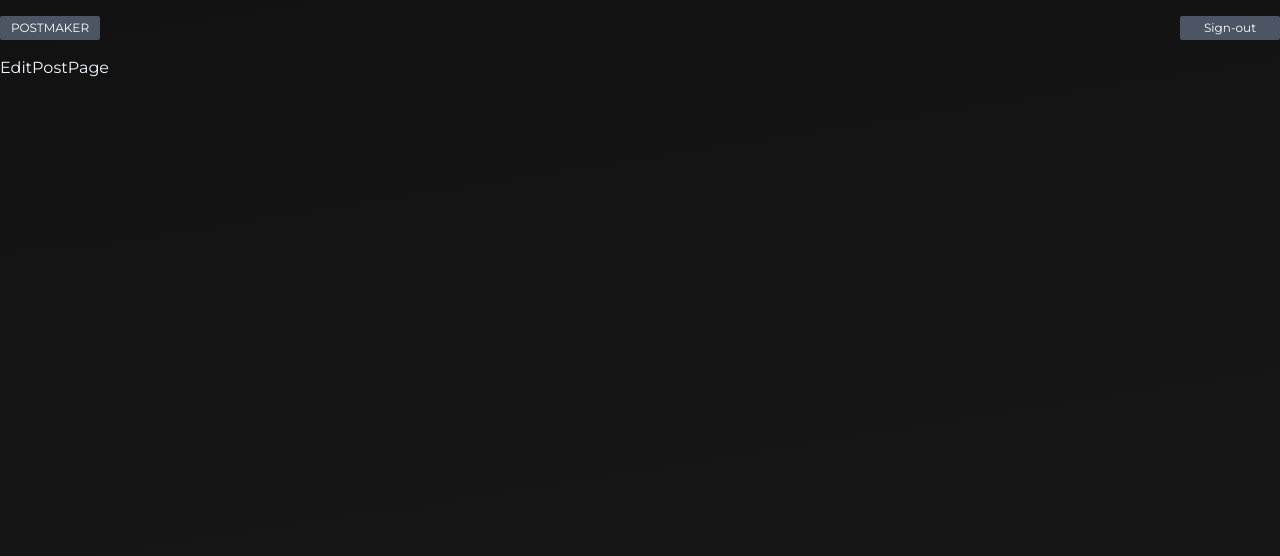
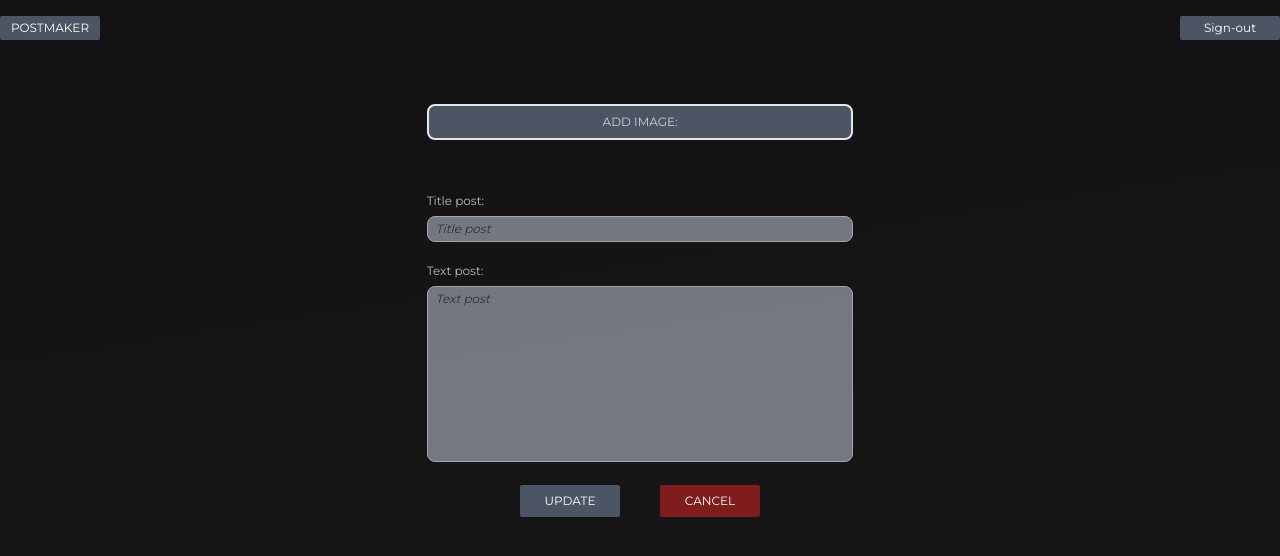
Before and after one commit to HeikkeB/PostMaker, a React (Create React App) app in the folder client/: page /1/edit in a window 1280 px wide. Shown: the top 556 px of the page. Built offline with nearby package versions, Linux system fonts and the light colour scheme; no server answers.

Commit message:
feat: make edit post

```diff
--- a/client/src/pages/EditPostPage.jsx
+++ b/client/src/pages/EditPostPage.jsx
@@ -1,5 +1,108 @@
-import React from 'react'
+import {useState, useCallback, useEffect} from 'react'
+import { useDispatch } from 'react-redux'
+import { useNavigate, useParams } from 'react-router-dom'
+import { updatePost } from '../redux/features/post/postSlice'
+import axios from '../utils/axios'
 
 export default function EditPostPage() {
-  return <div>EditPostPage</div>
+
+  const [title, setTitle] = useState('')
+  const [text, setText] = useState('')
+  const [oldImage, setOldImage] = useState('')
+  const [newImage, setNewImage] = useState('')
+
+  const dispatch = useDispatch()
+  const navigate = useNavigate()
+  const params = useParams()
+
+  const fetchPost = useCallback(async() => {
+    const {data} = await axios.get(`/posts/${params.id}`)
+    setTitle(data.title)
+    setText(data.text)
+    setOldImage(data.imgUrl)
+  }, [params.id])
+
+  useEffect(() => {
+    fetchPost()
+  }, [fetchPost]);
+
+const submitHandler = () => {
+  try {
+    const updatedPost = new FormData()
+    updatedPost.append('title', title)
+    updatedPost.append('text', text)
+    updatedPost.append('id', params.id)
+    updatedPost.append('image', newImage)
+    dispatch(updatePost(updatedPost))
+    navigate('/posts')
+  } catch (error) {
+    console.log(error)
+  }
 }
+
+const clearFormHandler = () => {
+  setTitle('')
+  setText('')
+}
+
+  return (
+    <div>
+      <form
+        className="w-1/3 mx-auto py-10"
+        onSubmit={(e) => e.preventDefault()}
+      >
+        <label className="text-gray-300 py-2 bg-gray-600 text-xs mt-2 flex items-center justify-center border-2 border-solid cursor-pointer rounded-lg">
+          ADD IMAGE:
+          <input
+            type="file"
+            className="hidden"
+            onChange={(e) => {
+              setNewImage(e.target.files[0])
+              setOldImage('')
+              }}
+          />
+        </label>
+        <div className="flex object-cover py-6">
+          {oldImage && <img src={`http://localhost:5000/${oldImage}`} alt={oldImage.name} />}
+          {newImage && <img src={URL.createObjectURL(newImage)} alt={newImage.name} />}
+        </div>
+
+        <label className="text-xs text-white opacity-70">
+          Title post:
+          <input
+            type="text"
+            value={title}
+            onChange={(e) => setTitle(e.target.value)}
+            placeholder="Title post"
+            className="mt-1 mb-4 text-black w-full rounded-lg bg-gray-400 border py-1 px-2 text-xs outline-none placeholder:text-gray-700 placeholder:italic"
+          />
+        </label>
+        <label className="text-xs text-white opacity-70">
+          Text post:
+          <textarea
+            type="text"
+            value={text}
+            onChange={(e) => setText(e.target.value)}
+            placeholder="Text post"
+            className="mt-1 text-black w-full rounded-lg bg-gray-400 border py-1 px-2 text-xs outline-none resize-none h-44 placeholder:text-gray-700 placeholder:italic"
+          />
+        </label>
+
+        <div className="flex gap-10 items-center justify-center mt-4">
+          <button
+            onClick={submitHandler}
+            className="flex justify-center items-center bg-gray-600 text-xs text-white rounded-sm py-2 px-1 w-[100px]"
+          >
+            UPDATE
+          </button>
+          <button
+            onClick={clearFormHandler}
+            className="flex justify-center items-center bg-red-900 text-xs text-white rounded-sm py-2 px-1 w-[100px]"
+          >
+            CANCEL
+          </button>
+        </div>
+      </form>
+    </div>
+  )
+}
--- a/client/src/pages/PostPage.jsx
+++ b/client/src/pages/PostPage.jsx
@@ -72,7 +72,7 @@
   user?._id === post.author && (
      <div className='flex gap-3'>
      <button className='flex items-center justify-center gap-2 text-[16px] opacity-50'>
-        <AiTwotoneEdit />
+        <Link to={`/${params.id}/edit`}><AiTwotoneEdit /></Link>
       </button>
       <button onClick={handleRemovePost} className='flex items-center justify-center gap-2 text-[16px] opacity-50'><AiFillDelete /></button>
      </div>
--- a/client/src/pages/PostsPage.jsx
+++ b/client/src/pages/PostsPage.jsx
@@ -15,7 +15,7 @@
 
   useEffect(() => {
     fetchMyPosts()
-  }, [])
+  }, [fetchMyPosts])
 
 
   return <div className='w-1/2 mx-auto py-10 flex flex-col gap-10'>
--- a/client/src/redux/features/post/postSlice.js
+++ b/client/src/redux/features/post/postSlice.js
@@ -43,6 +43,17 @@
 }
 )
 
+export const updatePost = createAsyncThunk('post/updatePost',
+async (updatedPost) => {
+  try {
+    const {data} = await axios.put(`/posts/${updatedPost.id}`, updatedPost)
+    return data
+  } catch (error) {
+    console.log(error)
+  }
+}
+)
+
 export const postSlice = createSlice({
   name: 'post',
   initialState,
@@ -58,6 +69,7 @@
     builder.addCase(createPost.rejected, (state) => {
       state.loading = false
     })
+
     builder.addCase(getAllPosts.pending, (state) => {
       state.loading = true
     })
@@ -69,15 +81,28 @@
     builder.addCase(getAllPosts.rejected, (state) => {
       state.loading = false
     })
+
     builder.addCase(removePost.pending, (state) => {
       state.loading = true
     })
     builder.addCase(removePost.fulfilled, (state, action) => {
       state.loading = false
       state.posts = state.posts.filter((post) => post._id !== action.payload._id)
+    })
+    builder.addCase(removePost.rejected, (state) => {
+      state.loading = false
+    })
+
+    builder.addCase(updatePost.pending, (state) => {
+      state.loading = true
+    })
+    builder.addCase(updatePost.fulfilled, (state, action) => {
+      state.loading = false
+      const index = state.posts.findIndex((post) => post._id === action.payload._id)
+      state.posts[index] = action.payload
 
     })
-    builder.addCase(removePost.rejected, (state) => {
+    builder.addCase(updatePost.rejected, (state) => {
       state.loading = false
     })
   },
```
Also changed, not shown: 2 other files (tests, documents, lock files or other folders).
